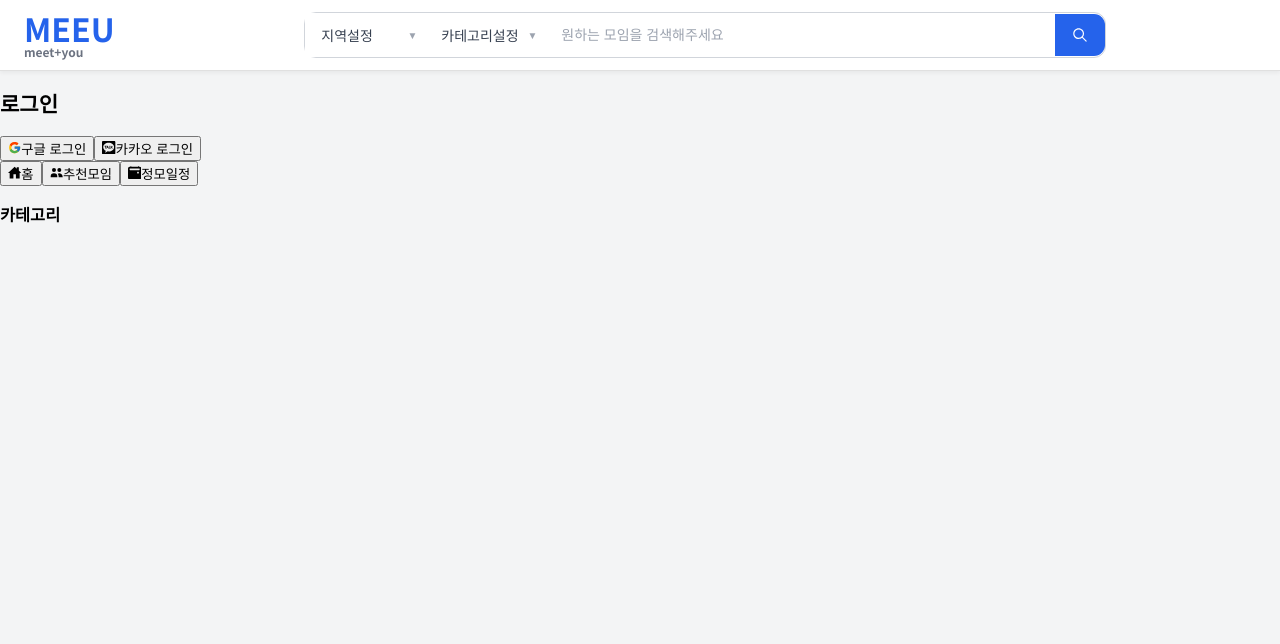
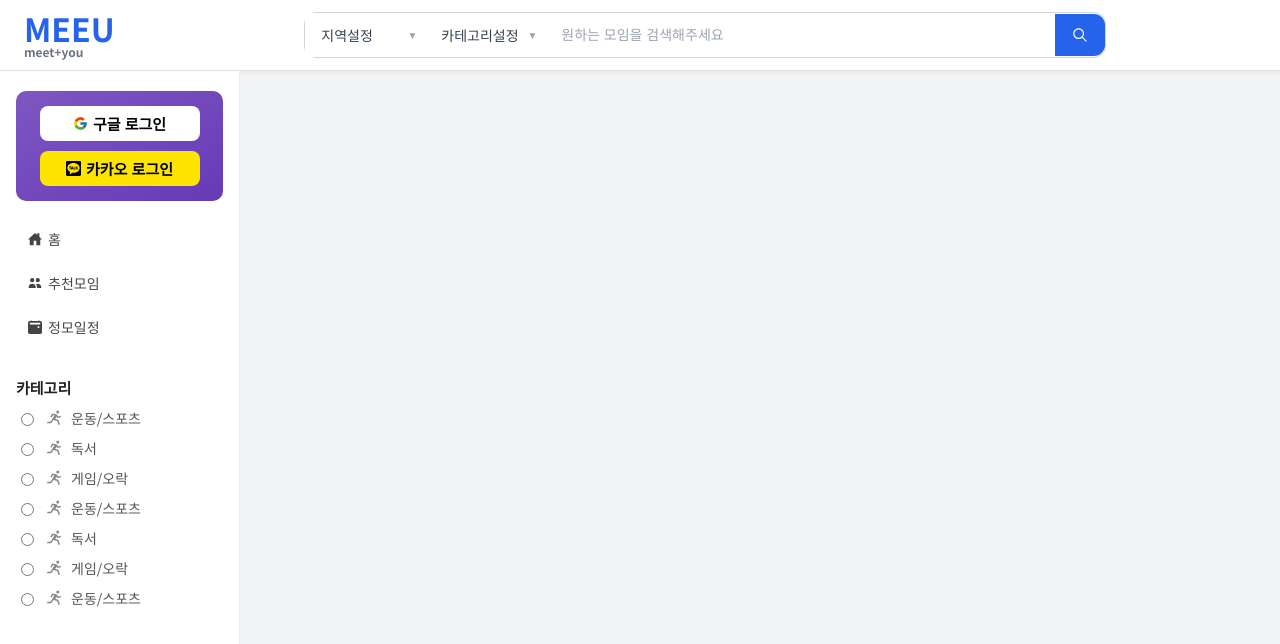
Before and after one commit to TeamGaZaGu/TeamProject, a React (Vite) app in the folder nomore_front/: page / in a window 1280 px wide. Shown: the top 644 px of the page. Built offline with nearby package versions, Linux system fonts and the light colour scheme.

Commit message:
css수정

```diff
--- a/nomore_front/src/Layout/LeftSidebarLayout/LeftSidebarLayout.jsx
+++ b/nomore_front/src/Layout/LeftSidebarLayout/LeftSidebarLayout.jsx
@@ -1,3 +1,5 @@
+/** @jsxImportSource @emotion/react */
+import * as s from './styles';
 import React from 'react';
 import Oauth2 from '../../Oauth2/Oauth2';
 import { IoHomeSharp } from 'react-icons/io5';
@@ -6,22 +8,29 @@ import { BsCalendar2EventFill } from 'react-icons/bs';
 import { BiRun } from 'react-icons/bi';
 
 function LeftSidebarLayout(props) {
-    const categories = [];
+    const categories = [
+        "운동/스포츠",
+        "독서",
+        "게임/오락",
+        "운동/스포츠",
+        "독서",
+        "게임/오락",
+        "운동/스포츠",
 
 
+    ];
 
     return (
-        <div>
-            <div>
+        <div css={s.leftSideBar}>
             <div>
                 <Oauth2 />
             </div>
-                <div>
+            <div css={s.sideMenu}>
                 <button><IoHomeSharp />홈</button>
                 <button><HiUsers />추천모임</button>
                 <button><BsCalendar2EventFill />정모일정</button>
             </div>
-                <div>
+            <div css={s.category}>
                 <h3>카테고리</h3>
                 {categories.map((category, index) => (
                 <div>
@@ -30,8 +39,6 @@ function LeftSidebarLayout(props) {
                         type="radio"
                         name="category"
                         value={category}
-                            checked={selectedCategory === category}
-                            onChange={(e) => setSelectedCategory(e.target.value)}
                     />
                     <BiRun />
                     {category}
@@ -40,7 +47,6 @@ function LeftSidebarLayout(props) {
                 ))}
             </div>
         </div>
-        </div>
     );
 }
 
--- a/nomore_front/src/Layout/LeftSidebarLayout/styles.js
+++ b/nomore_front/src/Layout/LeftSidebarLayout/styles.js
@@ -0,0 +1,83 @@
+import { css } from "@emotion/react";
+
+export const leftSideBar = css`
+  padding: 2rem 1.6rem;
+  border-right: 1px solid #eee;
+  box-sizing: border-box;
+  width: 24rem;
+  height: 100vh;
+  font-size: 1.4rem;
+  color: #333;
+  overflow-y: auto;
+  scrollbar-width: none;
+  background-color: #fff;
+
+  &::-webkit-scrollbar {
+    display: none;
+  }
+  word-wrap: break-word;
+  overflow-wrap: break-word;
+`;
+
+export const sideMenu = css`
+  display: flex;
+  flex-direction: column;
+  gap: 8px;
+  margin-top: 20px;
+  min-width: 0;
+
+  button {
+    display: flex;
+    align-items: center;
+    gap: 6px;
+    background: none;
+    border: none;
+    font-size: 14px;
+    color: #444;
+    cursor: pointer;
+    padding: 8px 12px;
+    border-radius: 6px;
+    transition: background-color 0.15s ease;
+
+    &:hover, &:focus {
+      background-color: #f0f0f0;
+      outline: none;
+    }
+  }
+`;
+
+export const category = css`
+  margin-top: 32px;
+  min-width: 0;
+  h3 {
+    font-weight: 700;
+    font-size: 15px;
+    margin-bottom: 10px;
+    color: #222;
+  }
+
+  div {
+    margin-bottom: 10px;
+
+    label {
+      display: flex;
+      align-items: center;
+      gap: 8px;
+      cursor: pointer;
+      color: #555;
+
+      input[type="radio"] {
+        cursor: pointer;
+      }
+
+      svg {
+        color: #888;
+        font-size: 18px;
+      }
+
+      &:hover {
+        color: #0052cc;
+      }
+    }
+  }
+`;
--- a/nomore_front/src/Layout/MainLayout/MainLayout.jsx
+++ b/nomore_front/src/Layout/MainLayout/MainLayout.jsx
@@ -18,7 +18,7 @@ function MainLayout({ children }) {
       <div>
           <HeaderLayout />
       </div>
-      <div>
+      <div css={s.body}>
         <div>
           <LeftSidebarLayout />
         </div>
--- a/nomore_front/src/Layout/MainLayout/styles.js
+++ b/nomore_front/src/Layout/MainLayout/styles.js
@@ -1,201 +1,6 @@
 import { css } from "@emotion/react";
-
-export const root = css`
-  display: flex;
-  position: relative;
-  flex-direction: column;
-  height: 100vh;
-
-`;
-
-export const header = css`
-  display: flex;
-  position: fixed;
-  align-items: center;
-  top: 0;
-  border: 0.1rem solid #dbdbdb;
-  margin-bottom: 1rem;
-  width: 100%;
-  height: 6rem;
-  background-color: #fafafa;
-`;
-
-// export const logo = css`
-//   margin-left: 3rem;
-//   & > h1 {
-//     margin: 0;
-//   }
-
-//   & > h4 {
-//     display: flex;
-//     justify-content: center;
-//     margin: 0;
-//   }
-// `;
-
-// export const searchContainer = css`
-//   flex-grow: 1;
-//   display: flex;
-//   justify-content: center;
-//   height: 4.1rem;
-
-//   & > button {
-//     border-radius: 1rem;
-//   }
-
-//   & > input {
-//     padding: 1rem;
-//     border-radius: 1rem;
-//     margin-left: 1.2rem;
-//     box-sizing: border-box;
-//     width: 59rem;
-//     height: 3.6rem;
-//   }
-// `;
 
 export const body = css`
   display: flex;
   flex-grow: 1;
 `;
-
-export const leftSideBar = css`
-  position: fixed;
-  top: 7rem;
-  margin-left: 1rem;
-  padding: 2rem;
-  border: 0.1rem solid #dbdbdb;
-  border-radius: 1rem;
-  height: 100%;
-  width: 20rem;
-  background-color: #fafafa;
-  overflow-y: auto;
-
-  &::-webkit-scrollbar {
-    width: 0;
-  }
-`;
-
-export const loginContainer = css`
-  height: auto;
-  padding: 1.5rem;
-  border-radius: 1rem;
-  background: linear-gradient(to bottom right, #7e57c2, #673ab7);
-  display: flex;
-  flex-direction: column;
-  align-items: center;
-  gap: 1rem;
-  color: white;
-
-  & > h2 {
-    margin: 0;
-    font-size: 1.6rem;
-  }
-
-  & > button {
-    width: 16rem;
-    height: 3.5rem;
-    border: none;
-    border-radius: 0.8rem;
-    font-size: 1.5rem;
-    font-weight: 400;
-    display: flex;
-    align-items: center;
-    justify-content: center;
-    gap: 0.5rem;
-    cursor: pointer;
-    font-weight: 600;
-  }
-
-  & > button:nth-of-type(1) {
-    background-color: white;
-    color: black;
-  }
-
-  & > button:nth-of-type(2) {
-    background-color: #fee500;
-    color: #000000;
-  }
-`;
-
-export const sideMenu = css`
-  display: flex;
-  margin-top: 2rem;
-  flex-direction: column;
-  gap: 1rem;
-
-  & > button {
-    display: flex;
-    align-items: center;
-    gap: 0.8rem;
-    padding: 0.8rem;
-    border: none;
-    background-color: #fafafa;
-    border-radius: 0.8rem;
-    font-size: 1.4rem;
-    font-weight: 600;
-    cursor: pointer;
-    transition: background-color 0.2s;
-
-    &:hover {
-      background-color: #dbdbdb;
-    }
-
-    & > svg {
-      font-size: 1.8rem;
-    }
-  }
-`;
-
-export const sideCategory = css`
-
-  & > button {
-    display: flex;
-    align-items: center;
-    justify-content: center;
-    border: 0.1rem solid #fafafa;
-    margin: 1rem 0;
-    gap: 0.9rem;
-    width: 100%;
-    font-size: 1.7rem;
-    font-weight: 400;
-    background-color: #fafafa;
-    cursor: pointer;
-  }
-`;
-
-export const content = css`
-  display: flex;
-  position: absolute;
-  border: 0.1rem solid #fafafa;
-  border-radius: 1rem;
-  margin-top: 7.16rem;
-  margin-left: 26.16rem;
-  width: 126.5rem;
-  height: calc(100vh - 7.16rem);
-  flex-grow: 1;
-  background-color: #fafafa;
-  overflow-y: auto;
-
-  &::-webkit-scrollbar {
-    display: none;
-  }
-`;
-
-export const radioLabel = css`
-  display: flex;
-  align-items: center;
-  margin-bottom: 8px;
-  cursor: pointer;
-
-  input[type="radio"] {
-    margin-right: 8px;
-  }
-
-  &:hover {
-    color: #ff5a4e;
-  }
-`;
-
-export const radioInput = css`
-  accent-color: #4e89ff;
-`;
--- a/nomore_front/src/Oauth2/Oauth2.jsx
+++ b/nomore_front/src/Oauth2/Oauth2.jsx
@@ -1,3 +1,5 @@
+/** @jsxImportSource @emotion/react */
+import * as s from './styles';
 import React from 'react';
 import { FcGoogle } from 'react-icons/fc';
 import { SiKakaotalk } from 'react-icons/si';
@@ -13,8 +15,7 @@ function Oauth2(props) {
     }
 
     return (
-        <div>
-            <h2>로그인</h2>
+        <div css={s.loginContainer}>
             <button onClick={handleGoogleOnCLick}><FcGoogle />구글 로그인</button>
             <button onClick={handleKakaoOnClick}><SiKakaotalk />카카오 로그인</button>
         </div>
--- a/nomore_front/src/Oauth2/styles.js
+++ b/nomore_front/src/Oauth2/styles.js
@@ -0,0 +1,38 @@
+import { css } from "@emotion/react";
+
+export const loginContainer = css`
+  height: auto;
+  padding: 1.5rem;
+  border-radius: 1rem;
+  background: linear-gradient(to bottom right, #7e57c2, #673ab7);
+  display: flex;
+  flex-direction: column;
+  align-items: center;
+  gap: 1rem;
+  color: white;
+
+  & > button {
+    width: 16rem;
+    height: 3.5rem;
+    border: none;
+    border-radius: 0.8rem;
+    font-size: 1.5rem;
+    font-weight: 400;
+    display: flex;
+    align-items: center;
+    justify-content: center;
+    gap: 0.5rem;
+    cursor: pointer;
+    font-weight: 600;
+  }
+
+  & > button:nth-of-type(1) {
+    background-color: white;
+    color: black;
+  }
+
+  & > button:nth-of-type(2) {
+    background-color: #fee500;
+    color: #000000;
+  }
+`;
--- a/nomore_front/src/pages/home/Home.jsx
+++ b/nomore_front/src/pages/home/Home.jsx
@@ -2,7 +2,9 @@ import React from 'react';
 
 function Home(props) {
     return (
-        <div></div>
+        <div>
+
+        </div>
     );
 }
 
```
Lines whose indentation alone changed are shown as unchanged.
